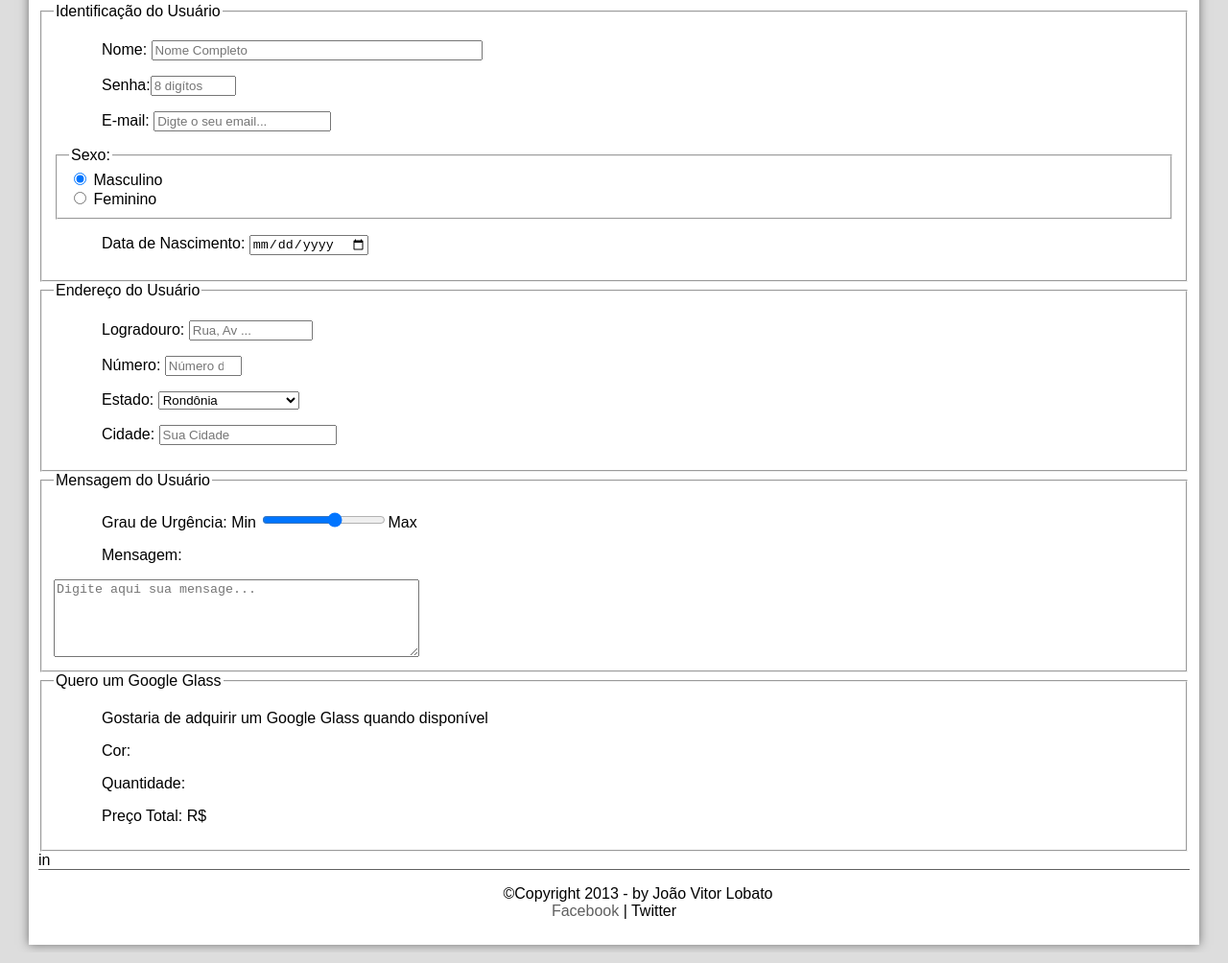
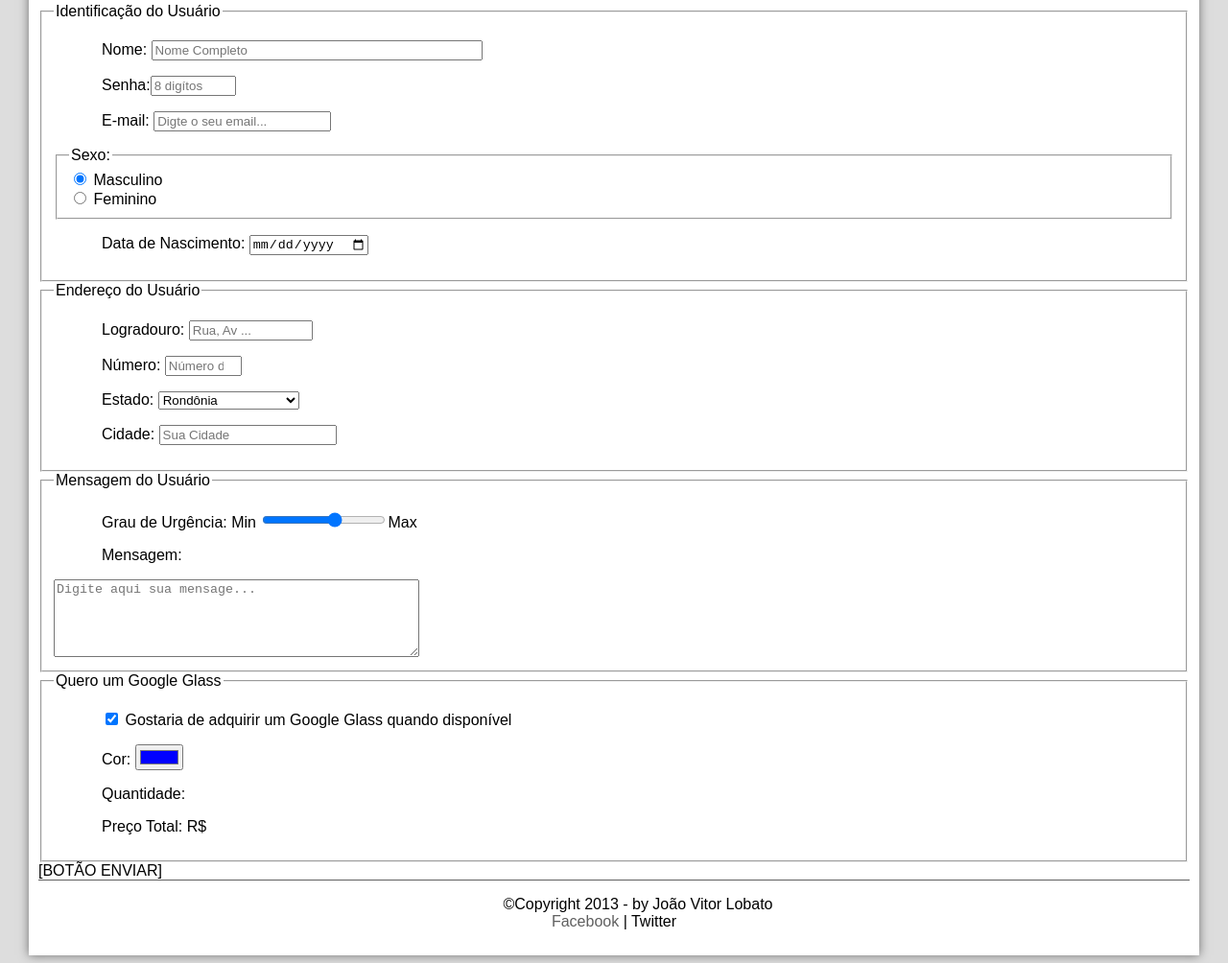
Before and after one commit to Jo40519/Google-Glass-HTML5, a plain HTML site: page projeto-glass-html5/fale-conosco.html in a window 1280 px wide. Shown: the part 324-1328 px from the top of the page at 96% size. Drawn offline with Linux system fonts and the light colour scheme.

Commit message:
Update fale-conosco.html

```diff
--- a/projeto-glass-html5/fale-conosco.html
+++ b/projeto-glass-html5/fale-conosco.html
@@ -104,13 +104,15 @@
 
 <fieldset id="pedido">
 <legend>Quero um Google Glass</legend>
-    <p> <label for=""> Gostaria de adquirir um Google Glass quando disponível</label></p>
-    <p> <label for="">Cor:</label> </p>
+    <p> <input type="checkbox" name="tPed" id="cPed" checked>
+        <label for="cPed"> Gostaria de adquirir um Google Glass quando disponível</label></p>
+    <p> <label for="cCor">Cor:</label>
+    <input type="color" name="tCor" id="cCor" value="#0000ff" > </p>
     <p> <label for=""> Quantidade:</label></p>
     <p> <label for=""> Preço Total: R$</p></label>
 </fieldset>
 
-in
+[BOTÃO ENVIAR]
         </form>
     </article>
 </section>
```
